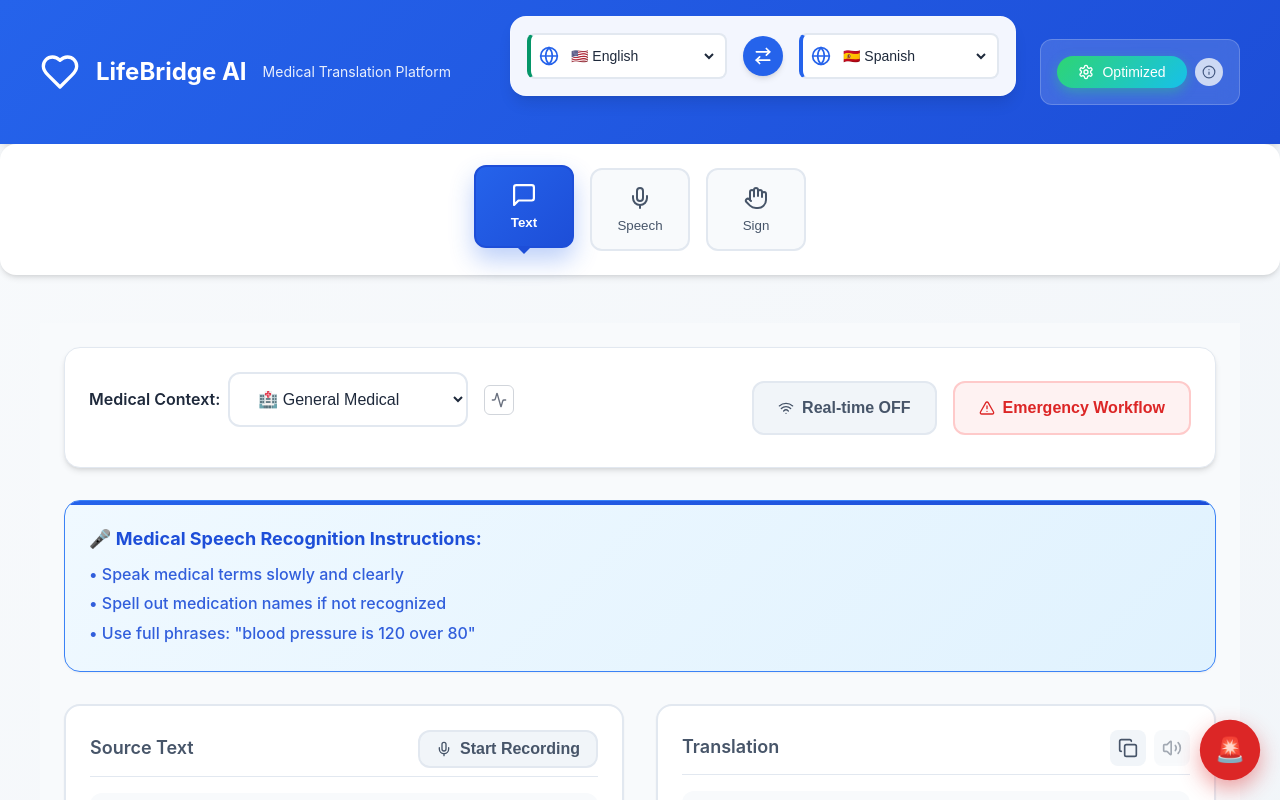
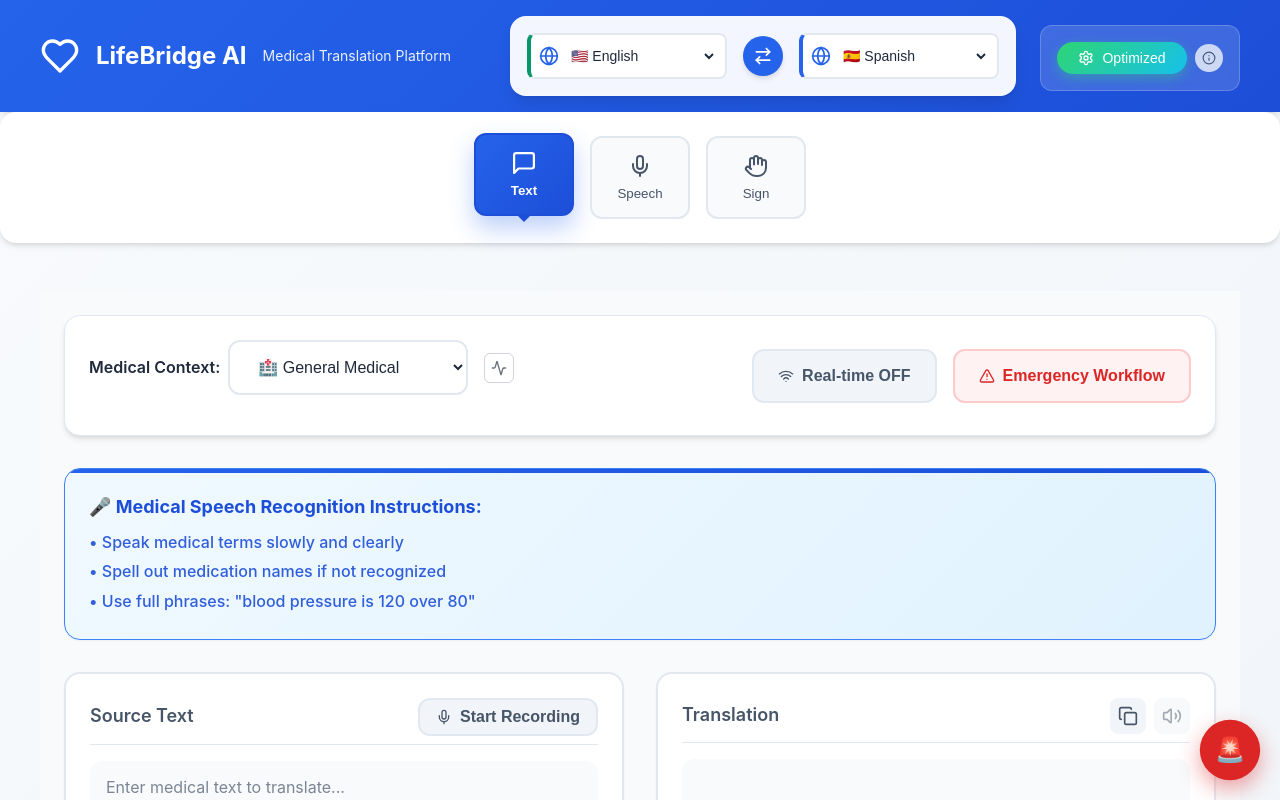
Before and after one commit to 20ns/LifeBridge, a React (Create React App) app in the folder frontend/: page / in a window 1280 px wide. Shown: the top 800 px of the page. Built offline with nearby package versions, Linux system fonts and the light colour scheme.

Commit message:
aligned the buttons

```diff
--- a/frontend/src/App.css
+++ b/frontend/src/App.css
@@ -485,3 +485,17 @@
 .medical-info-btn:hover {
   background-color: #f3f4f6 !important;
 }
+
+/* Header specific alignment - targeted fix */
+.header-controls .controls-group {
+  align-items: baseline; /* Use baseline alignment for better control */
+}
+
+/* Ensure language selector doesn't interfere with header alignment */
+.header-controls .language-selector {
+  margin-bottom: 0;
+}
+
+.header-controls .language-selector:hover {
+  transform: translateY(0); /* Prevent vertical movement on hover in header */
+}
```
